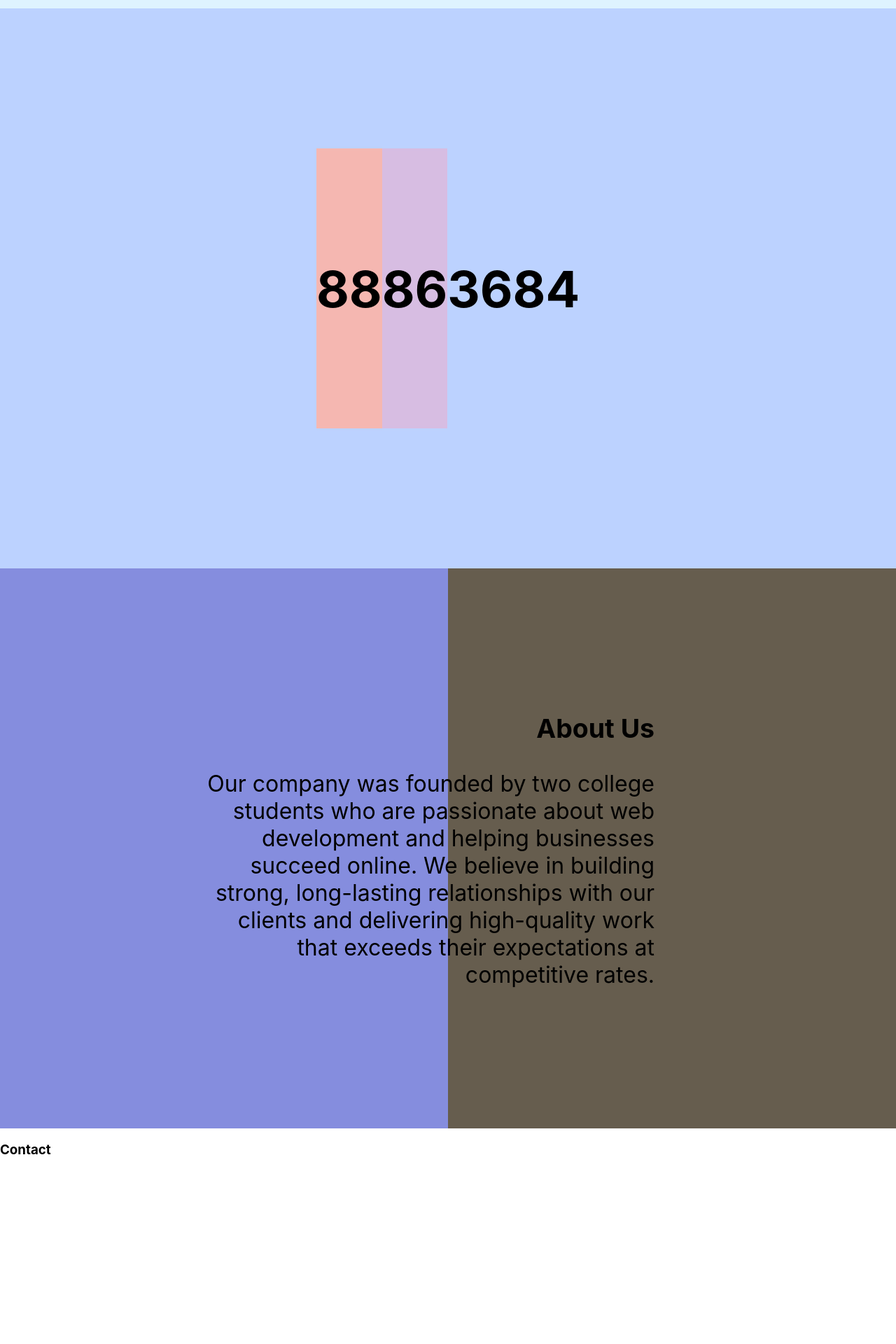
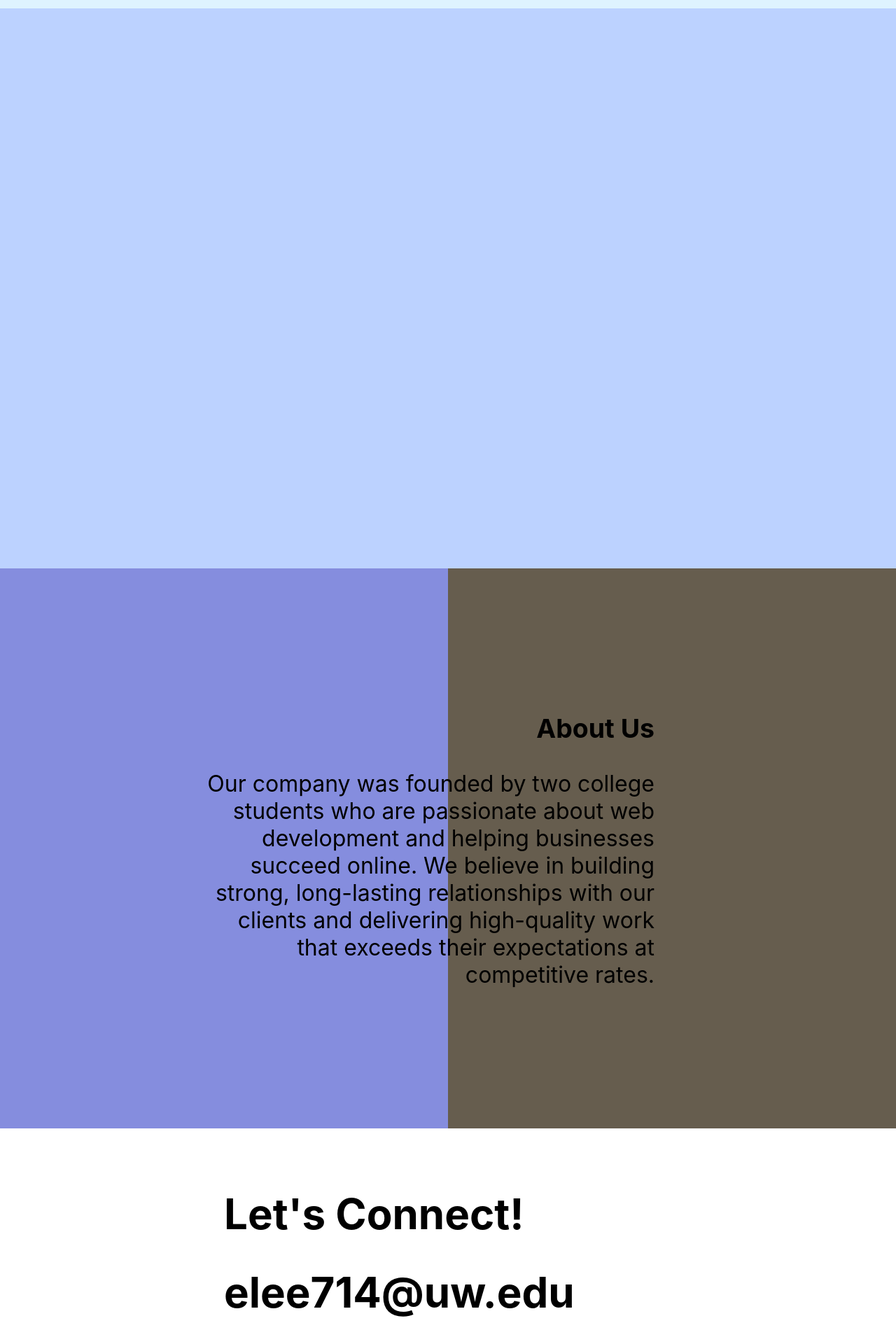
Before and after one commit to ByteBuddiesInc/Portfolio-Website, a React (Create React App) app: page / in a window 1280 px wide. Shown: the part 788-2708 px from the top of the page at 70% size. Built offline with nearby package versions, Linux system fonts and the light colour scheme.

Commit message:
removed extra classes + started on contacts

```diff
--- a/src/App.css
+++ b/src/App.css
@@ -27,22 +27,6 @@
   flex-direction: row;
   justify-content: center;
   align-items: center;
-}
-
-.box {
-  height: 50%;
-  display: flex;
-  justify-content: center;
-  align-items: center;
-  font-size: 3rem;
-}
-
-.box1 {
-  background-color: #f5b7b1;
-}
-
-.box2 {
-  background-color: #d7bde2;
 }
 
 .link {
@@ -90,6 +74,16 @@
   text-align: right;
   padding-right: 50px;
 }
+
+.contact-text {
+  left: 50%;
+  top: 50%;
+  transform: translate(50%, 50%);
+  max-width: 50%;
+  font-size: 60px;
+  margin-bottom: 20px; /* Add spacing between the headers */
+}
+
 
 #logo {
   float: left;
--- a/src/App.js
+++ b/src/App.js
@@ -42,20 +42,7 @@ function App() {
       </div>
 
       <div ref={services} className="services">
-        <div className="services-container">
-          <div className="box box1">
-            <h2>88</h2>
-          </div>
-          <div className="box box2">
-            <h2>86</h2>
-          </div>
-          <div className="box box3">
-            <h2>36</h2>
-          </div>
-          <div className="box box4">
-            <h2>84</h2>
-          </div>
-        </div>
+
       </div>
 
 
@@ -67,7 +54,8 @@ function App() {
       </div>
 
       <div ref={contact} className="contact">
-        <h3>Contact</h3>
+        <h2 className="contact-text">Let's Connect!</h2>
+        <h1 className="contact-text">elee714@uw.edu</h1>
       </div>
     </div>
   );
```
